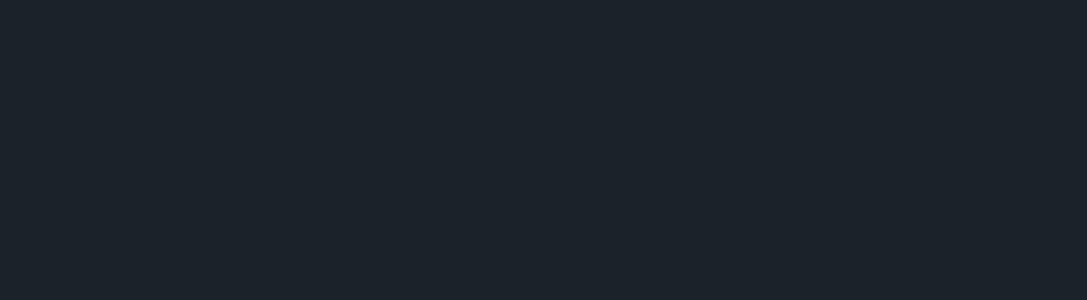
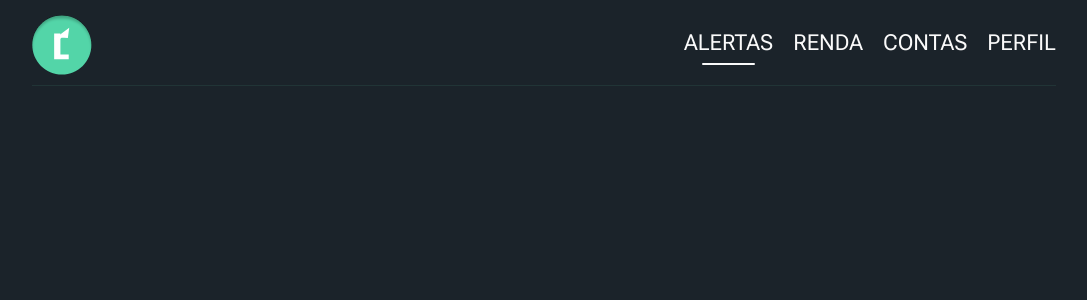
Before and after one commit to dhomini-rabelo/Coin-Frontend, a React (Vite) app in the folder project/: page /alertas in a window 1280 px wide. Before the commit this address had no page. Shown: the top 300 px of the page, without its empty margins (96-1183 px from the left). Built offline with nearby package versions, Linux system fonts and the light colour scheme.

Commit message:
add notifications page

```diff
--- /dev/null
+++ b/project/src/pages/alertas/index.tsx
@@ -0,0 +1,13 @@
+import { AccountPagesModel } from '../../themes/pages/account';
+import {Div, H1} from './styles';
+
+
+export function NotificationsPage() {
+  return (
+    <AccountPagesModel>
+      <Div.container>
+      </Div.container>
+
+    </AccountPagesModel>
+  );
+}
--- /dev/null
+++ b/project/src/pages/alertas/styles.ts
@@ -0,0 +1,18 @@
+import styled from 'styled-components';
+
+export const Div = {
+  container: styled.div`
+    padding-inline: 4.5%;
+  `,
+
+
+  a: styled.div``,
+};
+
+
+export const H1 = {
+
+  title: styled.h1`
+  `,
+
+}
--- a/project/src/pages/contas/styles.ts
+++ b/project/src/pages/contas/styles.ts
@@ -16,8 +16,9 @@ export const Div = {
     align-items: center;
 
     button {
-      font-size: 10px;
+      font-size: 12px;
       line-height: 22px;
+      padding: 0.4rem 1.6rem;
       letter-spacing: 0.0264em;
       font-style: normal;
       font-weight: 700;
--- a/project/src/router.tsx
+++ b/project/src/router.tsx
@@ -5,6 +5,7 @@ import {IndexPage} from './pages/index';
 import {LoginPage} from './pages/login';
 import {BillPage} from './pages/contas';
 import {IncomePage} from './pages/renda';
+import { NotificationsPage } from './pages/alertas';
 
 
 export function Router() {
@@ -17,6 +18,7 @@ export function Router() {
         <Route path="/perfil" element={<AccountPage />} />
         <Route path="/contas" element={<BillPage />} />
         <Route path="/renda" element={<IncomePage />} />
+        <Route path="/alertas" element={<NotificationsPage />} />
       </Routes>
     </BrowserRouter>
   );
```
